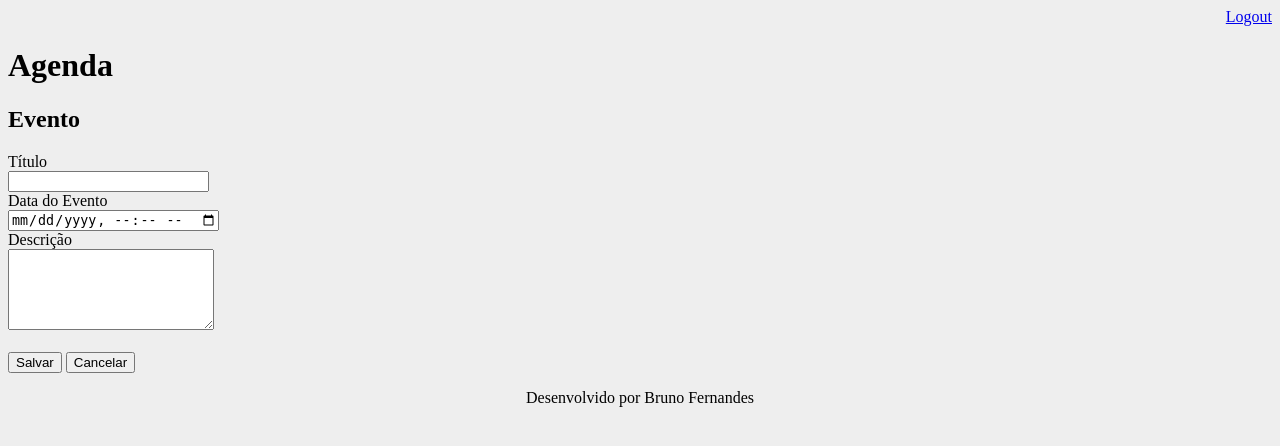
After one commit to fernandespy/agenda-django, a Django app: page /agenda/evento/ in a window 1280 px wide. The commit adds this page. Shown: the top 446 px of the page. Run offline with Django 3.2, Linux system fonts and the light colour scheme; a user stored in the database is signed in.

Commit message:
Foi incluido template para inserção de eventos da agenda, e incluido gitignore

```diff
--- a/agenda/agenda/urls.py
+++ b/agenda/agenda/urls.py
@@ -22,6 +22,8 @@ from django.views.generic import RedirectView
 urlpatterns = [
     path('admin/', admin.site.urls),
     path('agenda/', views.lista_eventos),
+    path('agenda/evento/', views.evento),
+    path('agenda/evento/submit', views.submit_evento),
     path('', RedirectView.as_view(url='/agenda/')),
     path('login/', views.login_user),
     path('login/submit', views.submit_login),
--- a/agenda/core/views.py
+++ b/agenda/core/views.py
@@ -1,3 +1,4 @@
+from django.contrib.auth import decorators
 from django.http import response
 from django.shortcuts import  render, redirect
 from core.models import Evento
@@ -34,3 +35,20 @@ def lista_eventos(request):
     evento = Evento.objects.filter(usuario=usuario)
     dados = {'eventos':evento}
     return render(request, 'agenda.html', dados)
+
+@login_required(login_url='/login/')
+def evento(request):
+    return render(request, 'evento.html')
+
+@login_required(login_url='/login/')
+def submit_evento(request):
+    if request.POST:
+        titulo = request.POST.get('titulo')
+        data_evento = request.POST.get('data_evento')
+        descricao = request.POST.get('descricao')
+        usuario = request.user
+        Evento.objects.create(titulo=titulo,
+                                data_evento=data_evento,
+                                descricao=descricao,
+                                usuario=usuario)
+    return redirect('/')
--- a/agenda/templates/agenda.html
+++ b/agenda/templates/agenda.html
@@ -1,5 +1,9 @@
 {% extends "model-page.html" %} {% block content %}
 <h2>Agendamentos</h2>
+
+<a href="evento/">
+    <button type="button">Novo Evento</button>
+</a>
 
 <ul style="font-size: 18px">
     {% for evento in eventos %}
--- /dev/null
+++ b/agenda/templates/evento.html
@@ -0,0 +1,22 @@
+{% extends "model-page.html" %} {% block content %}
+<h2>Evento</h2>
+<form action="submit" method="POST">
+    {% csrf_token %}
+    <label>Título</label>
+    <br />
+    <input type="text" name="titulo" size="22" />
+    <br />
+    <label>Data do Evento</label>
+    <br />
+    <input type="datetime-local" name="data_evento" />
+    <br />
+    <label>Descrição</label>
+    <br />
+    <textarea name="descricao" rows="5" cols="23"></textarea>
+    <br /><br />
+    <button type="submit">Salvar</button>
+    <a href="/">
+        <button type="button">Cancelar</button>
+    </a>
+</form>
+{% endblock %}
```
Also changed, not shown: agenda/db.sqlite3, 1 other file.
